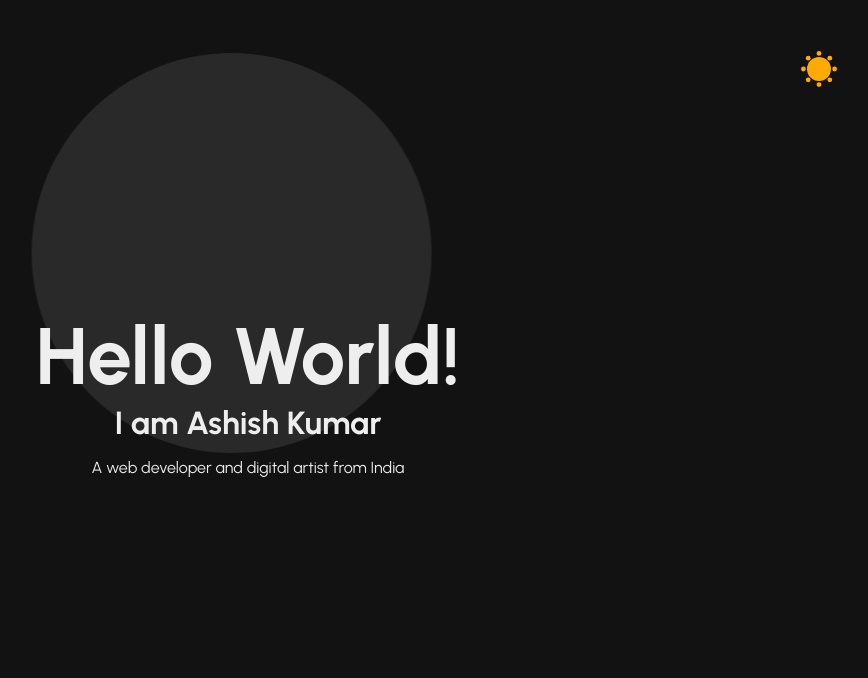
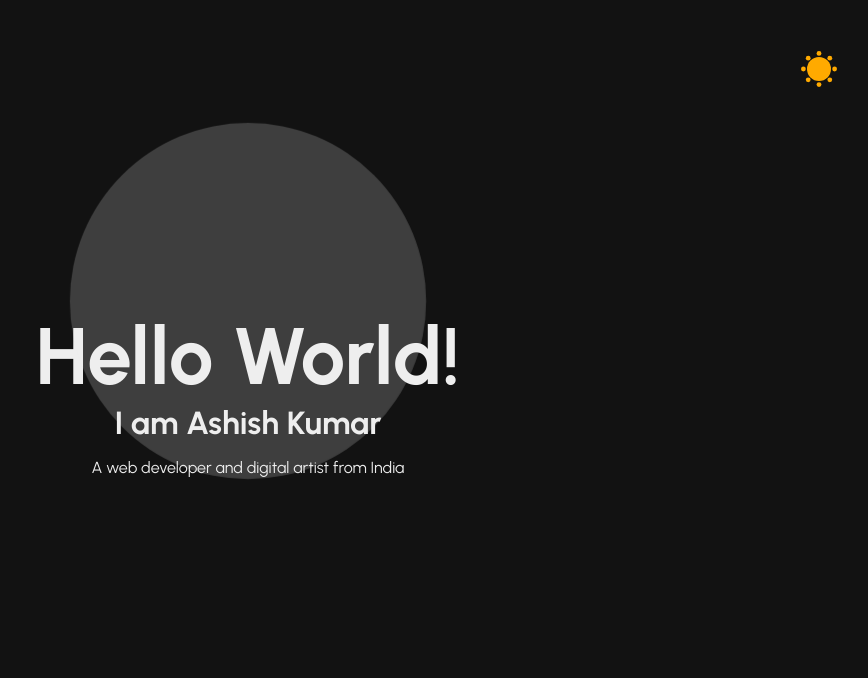
Before and after one commit to imashishks/imashishks.github.io, a PHP site: page / in a window 1280 px wide. Shown: the top 678 px of the page, without its empty margins (392-1260 px from the left). Run offline with PHP 8.4, Linux system fonts and the light colour scheme.

Commit message:
Main circle edit

```diff
--- a/style.css
+++ b/style.css
@@ -151,31 +151,30 @@
 
   }
   .main-circle{
-    width: 400px;
-    height: 400px;
+    width: 350px;
+    height: 350px;
     position: absolute;
     border-radius: 50%;
     background: var(--text-color);
-    opacity: 0.1;
-    left: 50%;
-    top: 20%;
+    opacity: 0.2;
+    top: 10%;
     transform: translate(-50%,-50%) scale(1);
     transition: transform 1s;
-    animation: translate-hor 5s infinite;
+    animation: scale 5s infinite;
   }
   .main-circle:hover{
     transform: translate(-50%,-50%) scale(1.2);
   }
 
-  @keyframes translate-hor {
+  @keyframes scale {
       0%{
-        transform: translate(-45%,-50%) scale(1);
+        transform:  scale(1.2);
       }
       50%{
-        transform: translate(-55%,-50%) scale(1);
+        transform:scale(1);
       }
       100%{
-        transform: translate(-45%,-50%) scale(1);
+        transform:  scale(1.2);
       }
   }
   @keyframes translate-ver {
```
